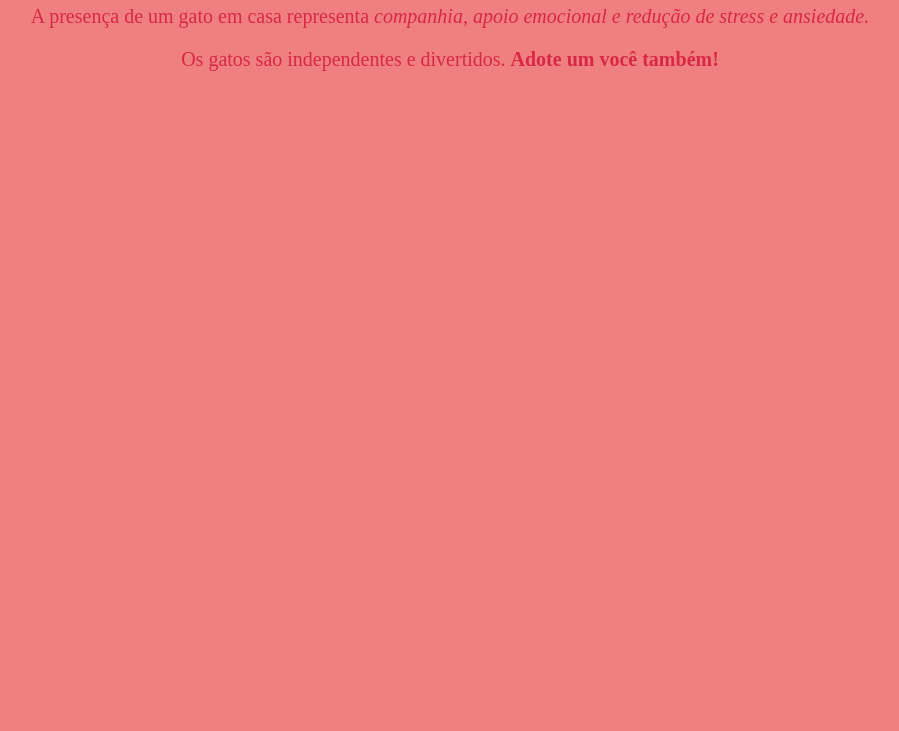
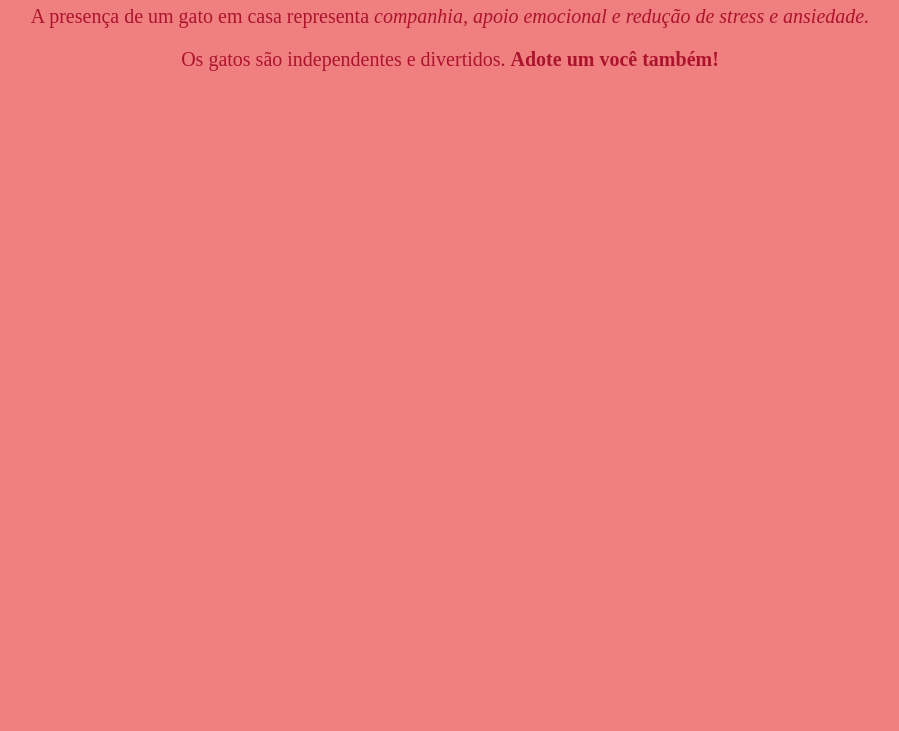
Before and after one commit to Giovana25/Formadores-Jornada-3, a plain HTML site: page index.html in a window 1280 px wide. Shown: the part 69-800 px from the top of the page, without its empty margins (190-1089 px from the left). Drawn offline with Linux system fonts and the light colour scheme.

Commit message:
mais escuro

```diff
--- a/style.css
+++ b/style.css
@@ -12,6 +12,6 @@ body{
 
 .texto {
     text-align: center;
-    color:rgb(216, 40, 69);
+    color:rgb(172, 20, 45);
     font-size: 20px;
 }
```
